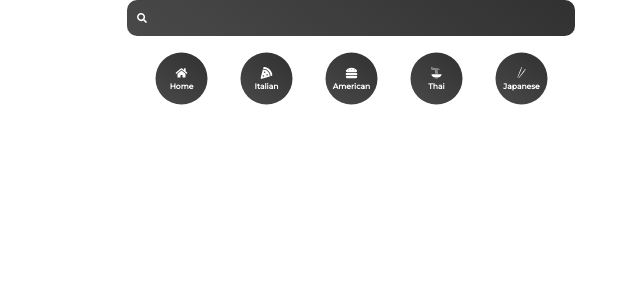
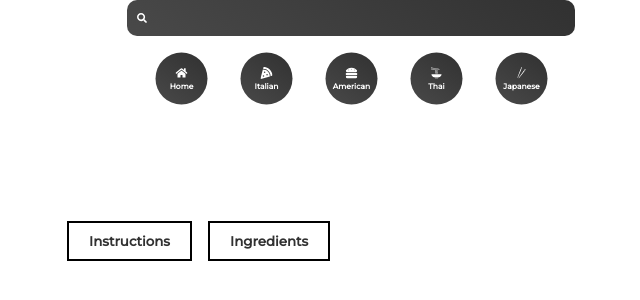
Before and after one commit to levintoo/delicious, a React (Create React App) app: page /recipe/1 in a window 1280 px wide. Shown: the top 300 px of the page, without its empty margins (289-929 px from the left). Built offline with nearby package versions, Linux system fonts and the light colour scheme; no server answers.

Commit message:
recipe details component

```diff
--- a/src/components/Popular.jsx
+++ b/src/components/Popular.jsx
@@ -1,6 +1,7 @@
 import { useEffect, useState } from "react";
 import styled from "styled-components";
 import { Splide, SplideSlide } from "@splidejs/react-splide";
+import { Link } from 'react-router-dom';
 import "@splidejs/splide/dist/css/splide.min.css";
 
 
@@ -39,9 +40,11 @@ function Popular() {
             return (
               <SplideSlide key={recipe.id}>
                 <Card>
+                <Link to={'/recipe/'+recipe.id}>
                   <p>{recipe.title}</p>
                   <img src={recipe.image} alt={recipe.title} />
                   <Gradient />
+                  </Link>
                 </Card>
               </SplideSlide>
             );
--- a/src/components/Veggie.jsx
+++ b/src/components/Veggie.jsx
@@ -1,7 +1,9 @@
 import { useEffect, useState } from "react";
 import styled from "styled-components";
+import { Link } from 'react-router-dom';
 import { Splide, SplideSlide } from "@splidejs/react-splide";
 import "@splidejs/splide/dist/css/splide.min.css";
+
 
 
 function Veggie() {
@@ -39,9 +41,11 @@ function Veggie() {
             return (
               <SplideSlide key={recipe.id}>
                 <Card>
+                <Link to={'/recipe/'+recipe.id}>
                   <p>{recipe.title}</p>
                   <img src={recipe.image} alt={recipe.title} />
                   <Gradient />
+                  </Link>
                 </Card>
               </SplideSlide>
             );
--- a/src/pages/Home.jsx
+++ b/src/pages/Home.jsx
@@ -1,6 +1,5 @@
 import Veggie from "../components/Veggie";
 import Popular from "../components/Popular";
-import Search from "../components/Search";
 
 import React from 'react'
 
--- a/src/pages/Pages.jsx
+++ b/src/pages/Pages.jsx
@@ -2,6 +2,7 @@ import React from 'react';
 import Home from './Home';
 import Cuisine from './Cuisine';
 import Searched from './Searched';
+import Recipe from './Recipe';
 import { Route, Routes } from 'react-router-dom';
 
 function Pages() {
@@ -10,6 +11,7 @@ function Pages() {
         <Route path='/' element={<Home />} />
         <Route path='/cuisine/:type' element={<Cuisine />} />
         <Route path='/searched/:searched' element={<Searched />} />
+        <Route path='/recipe/:id' element={<Recipe />} />
       </Routes>
   )
 }
--- /dev/null
+++ b/src/pages/Recipe.jsx
@@ -0,0 +1,70 @@
+import { useEffect, useState } from 'react';
+import { useParams } from 'react-router-dom';
+import styled from 'styled-components';
+
+import React from 'react';
+
+function Recipe() {
+
+  let params = useParams();
+  const [details, setDetails] = useState({});
+
+  const fetchDetails = async () => {
+    const api = await fetch(`https://api.spoonacular.com/recipes/${params.id}/information?apiKey=${process.env.REACT_APP_API_KEY}`);
+    const recipe = await api.json();
+    setDetails(recipe);
+  }
+
+  useEffect(() => {
+    fetchDetails();
+  }, [params.id])
+
+  return (
+    <DetailWrapper>
+      <div>
+        <h2>{details.title}</h2>
+        <img src={details.image} alt="" />
+      </div>
+      <Info>
+        <Button>Instructions</Button>
+        <Button>Ingredients</Button>
+        </Info>
+    </DetailWrapper>
+  );
+}
+
+const DetailWrapper = styled.div`
+  margin-top: 10rem;
+  margin-bottom: 5rem;
+  display: flex;
+  .active {
+    background: linear-gradient(35deg, #494949, #313131);
+    color: white;
+  }
+  img {
+    max-width: 70%;
+  }
+  h2 {
+    margin-bottom: 2rem;
+  }
+  li {
+    font-size: 2rem;
+    line-height: 2.5rem;
+  }
+  ul {
+    margin-top: 2rem;
+  }
+`;
+const Button = styled.button`
+  padding: 1rem 2rem;
+  color: #313131;
+  background:white;
+  border: 2px solid black;
+  margin-right: 1.6rem;
+  font-weight: 600;
+`;
+const Info = styled.div`
+  margin-left: 10rem;
+`;
+
+export default Recipe
--- a/src/pages/Searched.jsx
+++ b/src/pages/Searched.jsx
@@ -2,6 +2,7 @@ import React from 'react';
 import { useEffect, useState } from 'react';
 import { useParams } from 'react-router-dom';
 import styled from 'styled-components';
+import { Link } from 'react-router-dom';
 
 function Searched() {
 
@@ -12,7 +13,6 @@ function Searched() {
         const api = await fetch(`https://api.spoonacular.com/recipes/complexSearch?apiKey=${process.env.REACT_APP_API_KEY}&query=${name}`);
         const recipes = await api.json();
         setSearchedRecipes(recipes.results);
-        console.log(recipes)
     }
 
     useEffect(() => {
@@ -24,8 +24,10 @@ function Searched() {
             {searchedRecipes.map((item) => {
                 return (
                     <Card key={item.id}>
+                      <Link to={'/recipe/'+item.id}>
                         <img src={item.image} alt={item.title} />
-                        <h4>{item.title}</h4>
+                          <h4>{item.title}</h4>
+                        </Link>
                     </Card>
                 )
             })}
```
